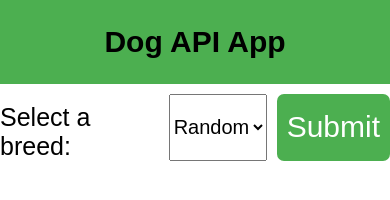
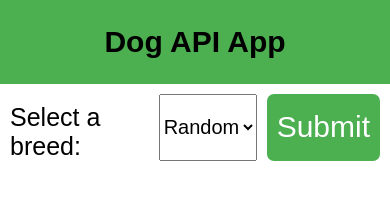
Before and after one commit to UeberTimei/using-api-of-dogs, a website: page index.html in a window 390 px wide. Drawn offline with Linux system fonts and the light colour scheme; no server answers.

Commit message:
styling of respoive design

```diff
--- a/styles.css
+++ b/styles.css
@@ -55,6 +55,10 @@ img {
 	#header{
 		font-size: 20px;
 	}
+	form{
+		margin-left: 10px;
+		margin-right: 10px;
+	}
 
 	label{
 		font-size: 25px;
@@ -71,5 +75,6 @@ img {
 	img {
 		display: flex;
 		max-width: 90%;
+		max-height: 70vh;
 	}
 }
```
